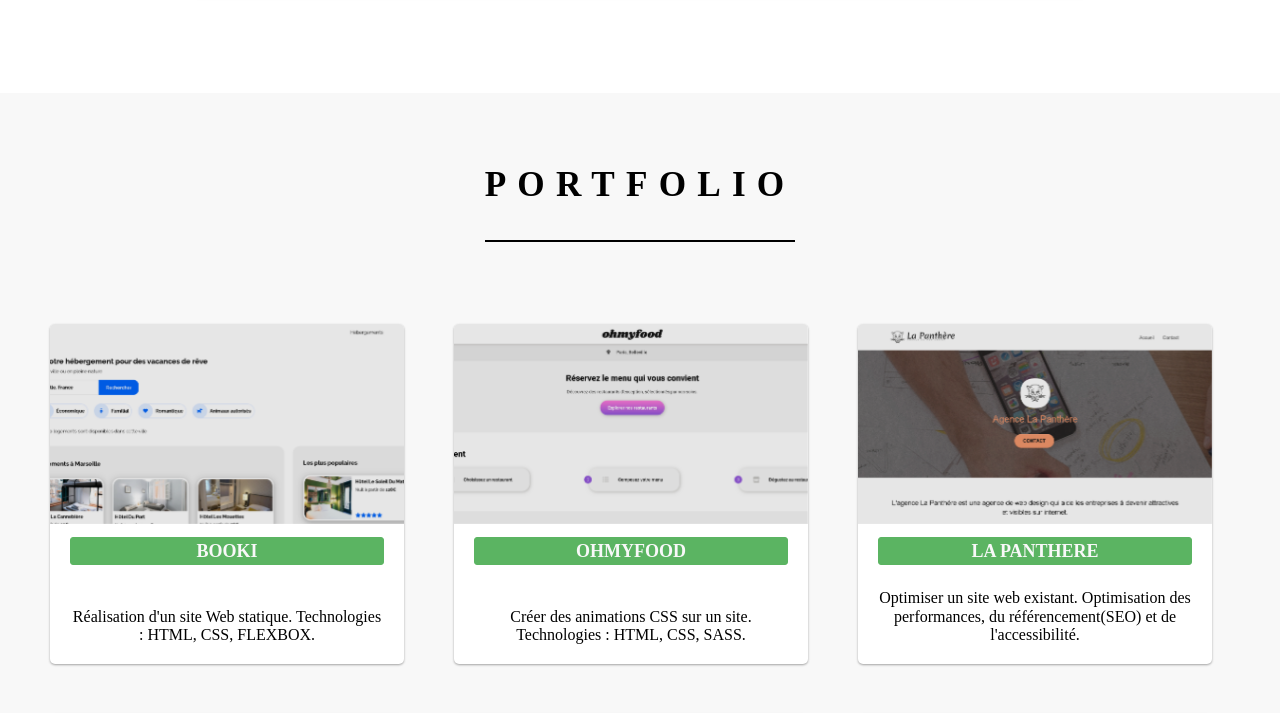
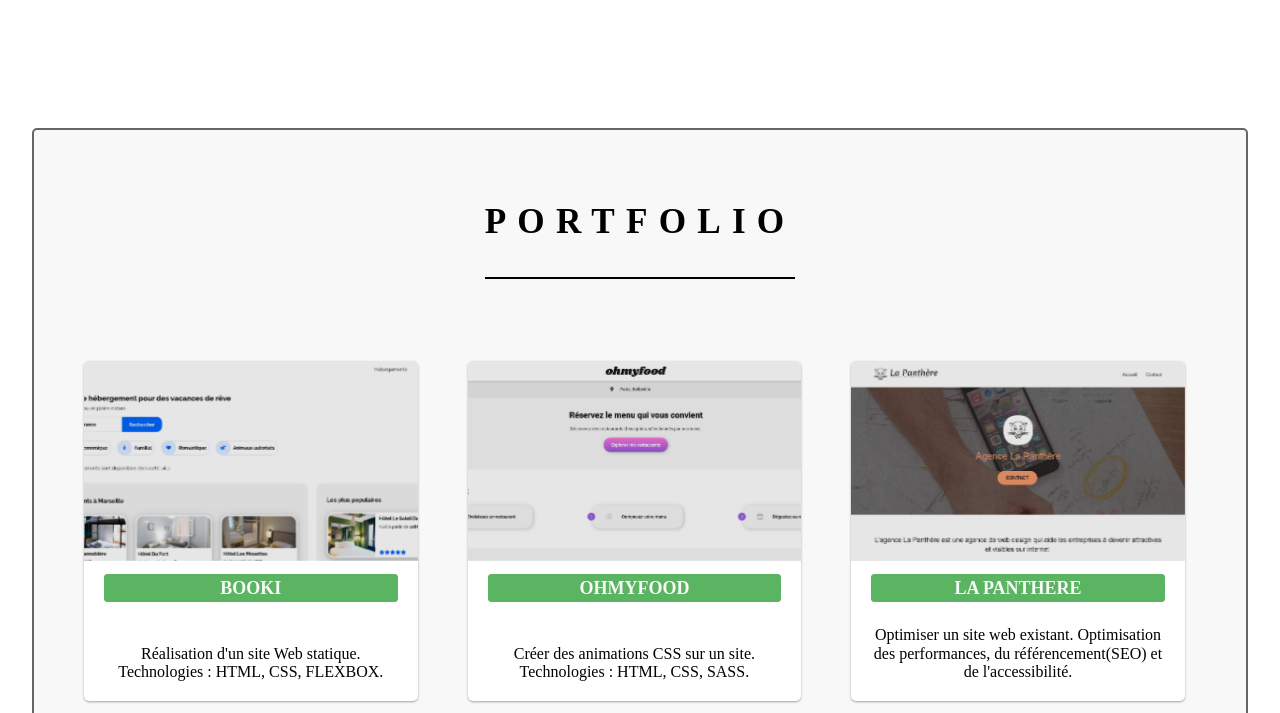
Before and after one commit to davidotch/portfolio, a React (Create React App) app: page / in a window 1280 px wide. Shown: the part 2631-3344 px from the top of the page. Built offline with nearby package versions, Linux system fonts and the light colour scheme; a web font is replaced by a local one.

Commit message:
fix width & border

```diff
--- a/src/sass/components/_gallery.scss
+++ b/src/sass/components/_gallery.scss
@@ -1,7 +1,11 @@
 .gallery {
+    width: 95%;
+    margin: 2.2em auto;
     @include flex(column);
     text-align: center;
     gap: 2em;
+    border-radius: 5px;
+    border: 2px solid #666;
     background-color: #f8f8f8;
     &_project {
         display: flex;
```
